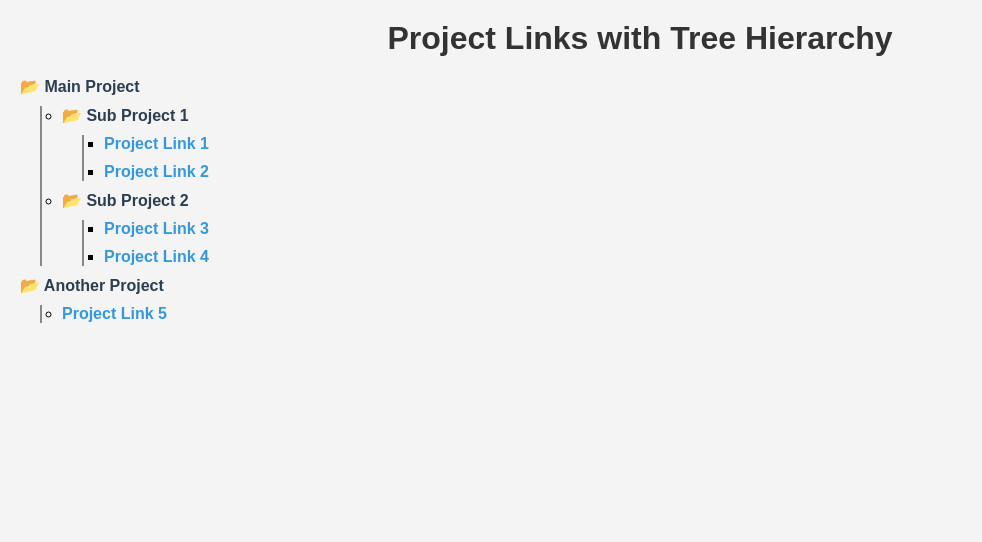
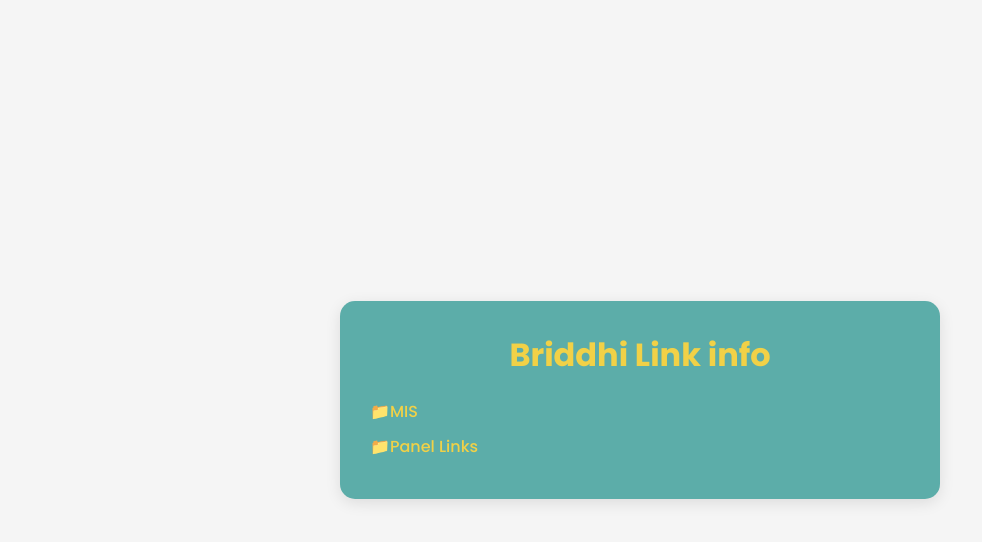
Before and after one commit to sanz47/briddhi.github.io, a plain HTML site: page index.html in a window 1280 px wide. Shown: the whole page, without its empty margins (0-982 px from the left). Drawn offline with Linux system fonts and the light colour scheme.

Commit message:
Add files via upload

```diff
--- a/index.html
+++ b/index.html
@@ -3,42 +3,93 @@
 <head>
   <meta charset="UTF-8">
   <meta name="viewport" content="width=device-width, initial-scale=1.0">
-  <title>Tree Hierarchy and Links</title>
+  <title>Briddhi</title>
   <link rel="stylesheet" href="style.css">
+  <link href="https://fonts.googleapis.com/css2?family=Poppins:wght@300;500;700&display=swap" rel="stylesheet"> <!-- Google Font -->
 </head>
 <body>
+  <div class="container">
     <header>
-    <h1>Project Links with Tree Hierarchy</h1>
+      <h1>Briddhi Link info</h1>
     </header>
 
     <section>
       <ul class="tree">
         <li>
-        <span class="folder">Main Project</span>
-        <ul>
+          <span class="folder">MIS</span>
+          <ul class="nested">
             <li>
-            <span class="folder">Sub Project 1</span>
-            <ul>
-              <li><a href="https://project-link1.com">Project Link 1</a></li>
-              <li><a href="https://project-link2.com">Project Link 2</a></li>
+              <span class="folder">Queries</span>
+              <ul class="nested">
+                <li><a href="https://mb.shopup.center/question/5114-baki-loan-report-new-backend?Lendable=All">Baki Loan Report New Backend</a></li>
+                <li><a href="https://mb.shopup.center/question/7136-copy-of-eloan-running-info">E-Loan Running Info Copy</a></li>
+
+                <li><a href="https://mb.shopup.center/question/8124-dc-mis-daily-receivable-final?Start=2024-04-01&End=2024-04-30">Daily Receivable Final</a></li>
+
+                <li><a href="https://mb.shopup.center/question/10201-mis-unique-retailer-loan-count?from=2024-04-01&to=2024-04-30">Unique Retailer & Loan Count</a></li>
+
+                <li><a href="https://plmb.shopup.center/question/5319-baki-new-and-old-system-merged-report-updated?retailer_phone=&loan_id=&collection_due_max=&show_telco_data=N&retailer_id=&collection_due_min=&sub_order_id=&db_code=&Segment_ID=&disbursement_start_date=&disbursement_end_date=&Company_NEW=&company_id=&system=&Lendable=N">Baki Old & New System Report Merged</a></li>
+
+
+                <li><a href="https://mb.shopup.center/question/9547-jupiter-loan-rescheduling-summary">Jupiter Loan Rescheduling Summary</a></li>
+
+
+                <li><a href="https://mb.shopup.center/question/7105-dc-mis-granular-query-with-disbursement-date">Granular Query With Disbursement Date</a></li>
+
+
+                <li><a href="https://plmb.shopup.center/question/9147-onkur-mis-redx-snapshot-principal-outstanding?start=&end=&product_id=205%2C206%2C207">RedX Snapshot Principal Outstanding</a></li>
+
+
+                <li><a href="https://plmb.shopup.center/question/10455-ftl-advance-cash-vendor-balance">FTL Advance Cash Vendor Balance</a></li>
+
+
+              </ul>
+            </li>
+
+
+            <li>
+              <span class="folder">G-Sheets</span>
+              <ul class="nested">
+                <li><a href="https://docs.google.com/spreadsheets/d/1UWeJgnkGX6cEM3ugjDyJee6B205IvxlqYQvEoMinCMk/edit?pli=1&gid=1168932276#gid=1168932276">Revenue-Financing-Monthly</a></li>
+                <li><a href="https://docs.google.com/spreadsheets/d/11YMnMF4jQQpoJBU5ZW2li94QUFu4IcZVS4SDT92SlzE/edit?gid=1908957448#gid=1908957448">RIP Due Aging & Limit</a></li>
+                <li><a href="https://docs.google.com/spreadsheets/d/1OtvrQTDDcSZGrLzLOVFPspzlt3AxFoiY3mT2HHAw5Nc/edit?gid=0#gid=0">DC Interest</a></li>
+
+              </ul>
+            </li>
+
+
+            <li>
+                <span class="folder">G-Drive</span>
+                <ul class="nested">
+                  <li><a href="https://drive.google.com/drive/folders/1EMaW_ZjdLAKJgN3xO9Im7caVlDuVvRBr">Month wise MIS</a></li>
+                  <li><a href="https://drive.google.com/drive/folders/19UQZrw-iMoq4rKg40Jr2Dsm5B__9qEw2">Monthly Receivable</a></li>
+                  <li><a href="https://docs.google.com/spreadsheets/d/1OtvrQTDDcSZGrLzLOVFPspzlt3AxFoiY3mT2HHAw5Nc/edit?gid=0#gid=0">DC Interest</a></li>
+
+                </ul>
+              </li>
+
           </ul>
         </li>
         <li>
-            <span class="folder">Sub Project 2</span>
-            <ul>
-              <li><a href="https://project-link3.com">Project Link 3</a></li>
-              <li><a href="https://project-link4.com">Project Link 4</a></li>
-            </ul>
-          </li>
-        </ul>
-      </li>
-      <li>
-        <span class="folder">Another Project</span>
-        <ul>
-          <li><a href="https://project-link5.com">Project Link 5</a></li>
+          <span class="folder">Panel Links</span>
+          <ul class="nested">
+            <li><a href="https://fin.shopup.com.bd/supervisor/sourcing/requisition-dashboard/">CRT Panel</a></li>
+            <li><a href="https://mokamap.shopup.center/dashboard">Admin Panel</a></li>
           </ul>
         </li>
       </ul>
     </section>
+  </div>
+
+  <script>
+    document.addEventListener('DOMContentLoaded', function () {
+      const folders = document.querySelectorAll('.folder');
+      folders.forEach(folder => {
+        folder.addEventListener('click', function () {
+          this.nextElementSibling.classList.toggle('open');
+        });
+      });
+    });
+  </script>
 </body>
 </html>
--- a/style.css
+++ b/style.css
@@ -1,4 +1,4 @@
-/* Reset some basic styles */
+/* General Reset */
 * {
     margin: 0;
     padding: 0;
@@ -6,51 +6,102 @@
   }
 
   body {
-    font-family: 'Arial', sans-serif;
-    background-color: #f4f4f4;
+    font-family: 'Poppins', sans-serif;
+    background: whitesmoke;
+    color: rgb(92, 173, 169);
     padding: 20px;
+    display: flex;
+    justify-content: center;
+    align-items: center;
+    min-height: 100vh;
+    overflow: hidden;
+    opacity: 0;
+    animation: fadeIn 1.5s ease forwards;
   }
 
-  header {
-    text-align: center;
-    margin-bottom: 20px;
+  .container {
+    background-color: rgb(92, 173, 169);
+    padding: 30px;
+    border-radius: 15px;
+    box-shadow: 0 4px 15px rgba(0, 0, 0, 0.1);
+    max-width: 600px;
+    width: 100%;
   }
 
-  h1 {
-    font-size: 2em;
-    color: #333;
+  header h1 {
+    text-align: center;
+    font-size: 2rem;
+    font-weight: 700;
+    color: rgb(241, 209, 71);;
+    margin-bottom: 20px;
+    transition: all 0.5s ease;
   }
 
+  /* Tree Structure */
   ul.tree {
     list-style: none;
-  }
-
-  ul.tree ul {
-    margin-left: 20px;
-    padding-left: 20px;
-    border-left: 2px solid #888;
+    padding-left: 0;
   }
 
   ul.tree li {
     margin: 10px 0;
   }
 
-  ul.tree a {
-    text-decoration: none;
-    color: #3498db;
-    font-weight: bold;
-  }
-
-  ul.tree a:hover {
-    text-decoration: underline;
-  }
-
   .folder {
-    font-weight: bold;
-    color: #2c3e50;
+    font-weight: 500;
+    color: rgb(241, 209, 71);;
     cursor: pointer;
+    position: relative;
+    padding-left: 20px;
+    display: inline-block;
+    transition: color 0.3s ease;
   }
 
   .folder::before {
-    content: "📂 ";
+    content: "📁";
+    position: absolute;
+    left: 0;
+    top: 0;
+
+    transition: transform 0.3s ease;
   }
+
+  .folder:hover {
+    color: #ff6347;
+  }
+
+  a {
+    text-decoration: none;
+    color: rgb(241, 209, 71);
+    font-weight: 500;
+    display: block;
+    padding-left: 20px;
+    transition: all 0.3s ease;
+  }
+
+  a:hover {
+    color: #ff6347;
+  }
+
+  a::before {
+    content: "🔗";
+    margin-right: 5px;
+    color: rgb(241, 209, 71);;
+  }
+
+  /* Nested list transition */
+  ul.nested {
+    display: none;
+    list-style-type: none;
+    padding-left: 20px;
+    border-left: 2px solid #ccc;
+  }
+
+  ul.nested.open {
+    display: block;
+  }
+
+  @keyframes fadeIn {
+    from { opacity: 0; }
+    to { opacity: 1; }
+  }
```
Lines whose indentation alone changed are shown as unchanged.
